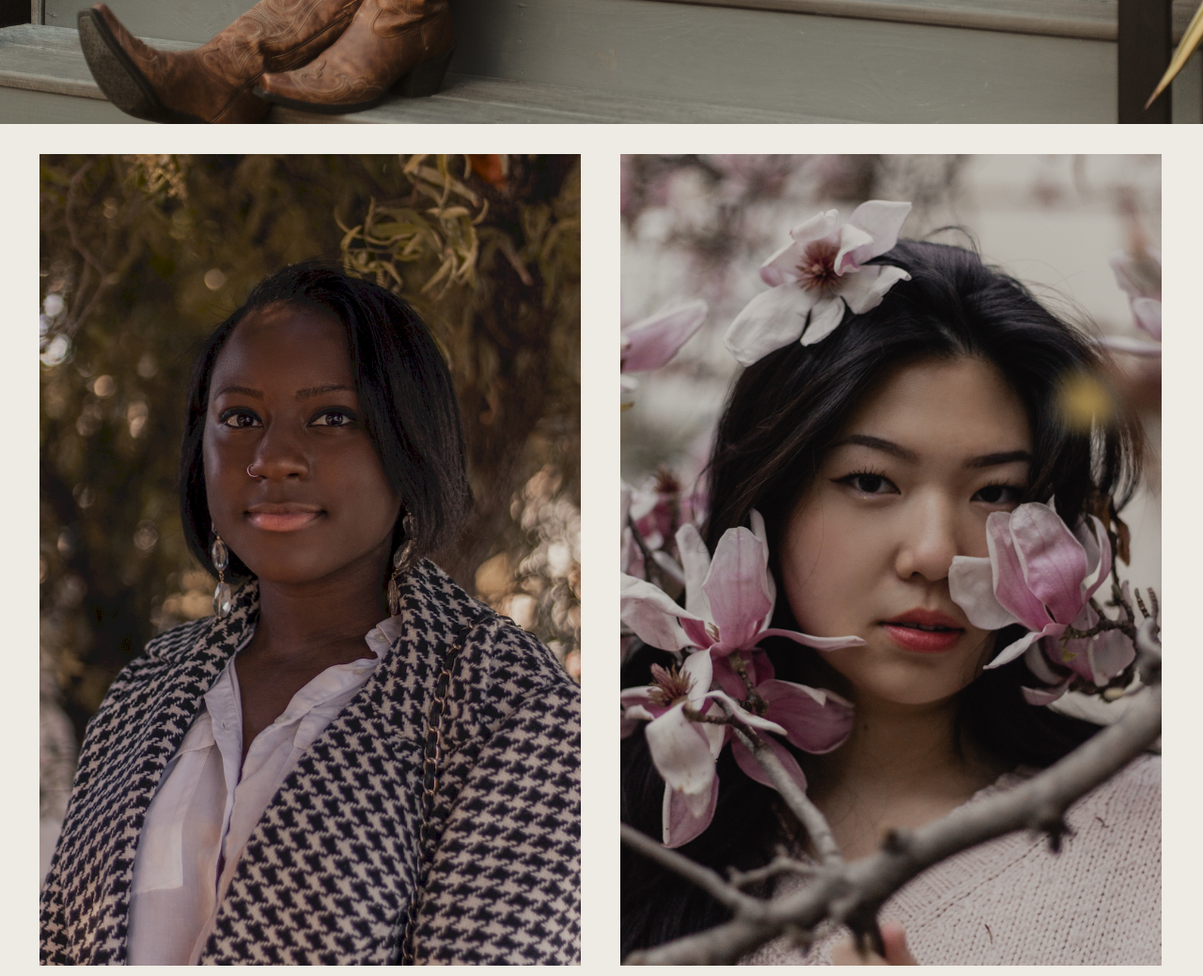
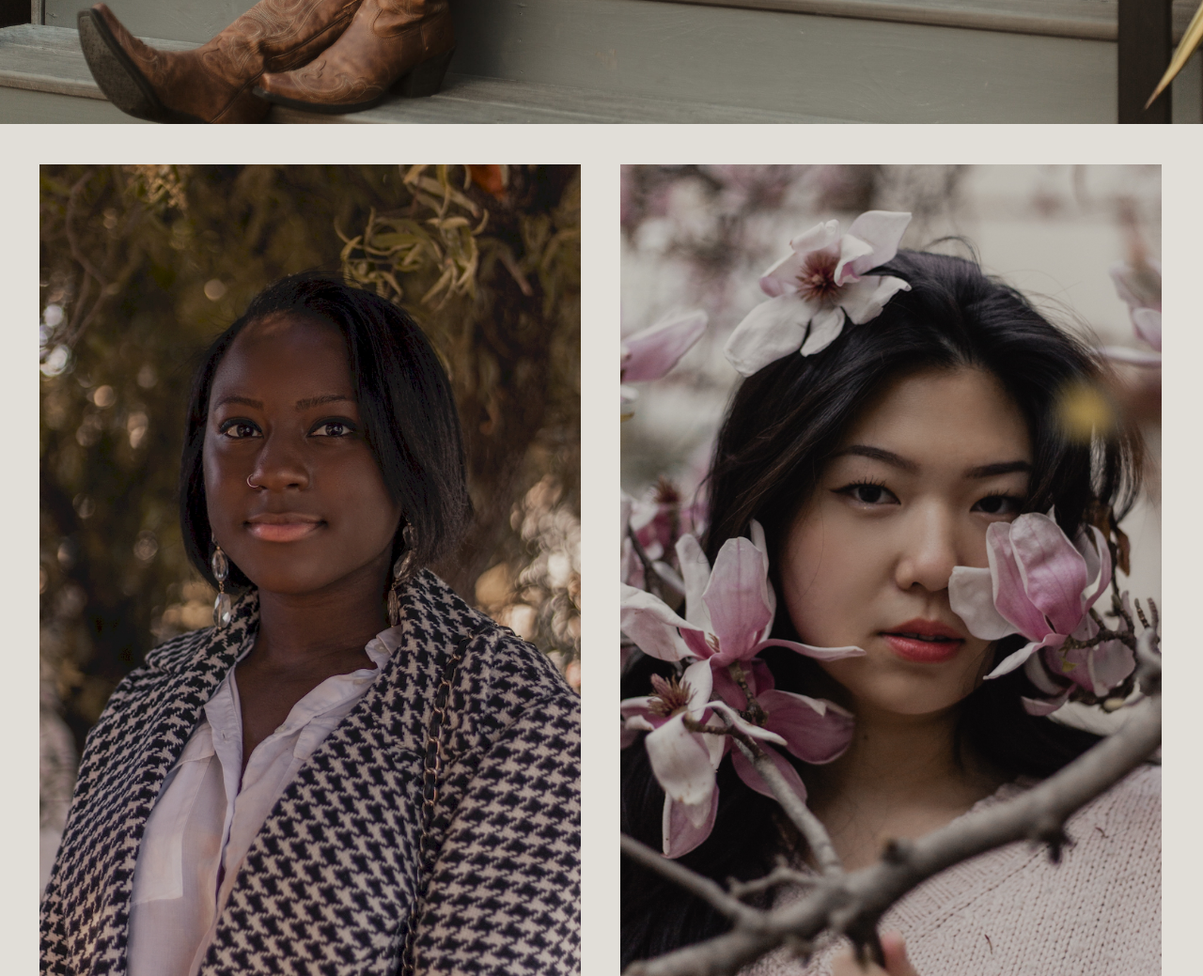
Before and after one commit to iampranil/portfolio, a plain HTML site: page photo.html in a window 1280 px wide. Shown: the part 1140-2179 px from the top of the page at 94% size. Drawn offline with Linux system fonts and the light colour scheme; a web font is replaced by a local one.

Commit message:
debugging

```diff
--- a/css/styles.css
+++ b/css/styles.css
@@ -21,6 +21,7 @@ p {
   margin-right: auto;
   color: #EEEBE4;
 }
+
 iframe{
   width: 720px;
   height: 405px;
@@ -97,7 +98,7 @@ iframe{
 }
 .column {
   float: left;
-  padding-top: 2.5%;
+  padding-top: 3.3%;
   padding-left: 3.3%;
   width: 45%;
 }
--- a/photo.html
+++ b/photo.html
@@ -34,7 +34,7 @@
   </div>
 
 </head>
-<body style="background-color:#EEEBE4">
+<body style="background-color:#E1DED8;padding-bottom:150px;">
   <img src="images/photography/vlarge1.jpg" class="widephoto">
   <div class="row">
     <div class="column">
```
Also changed, not shown: video.html (+1 -1 lines), images/icons/yellowcursors1.png (added), images/photography/tahirahv1.jpg (deleted).
